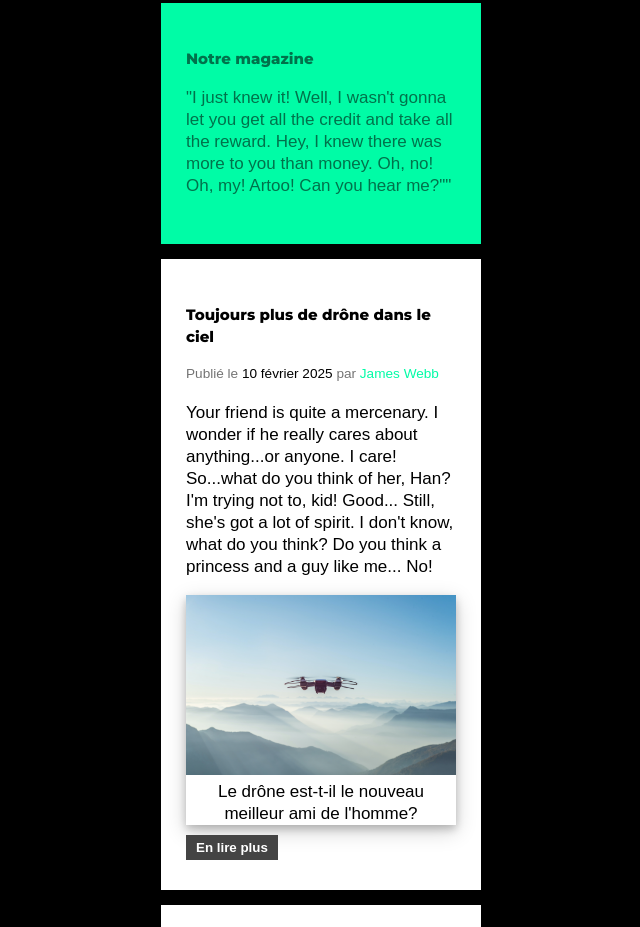
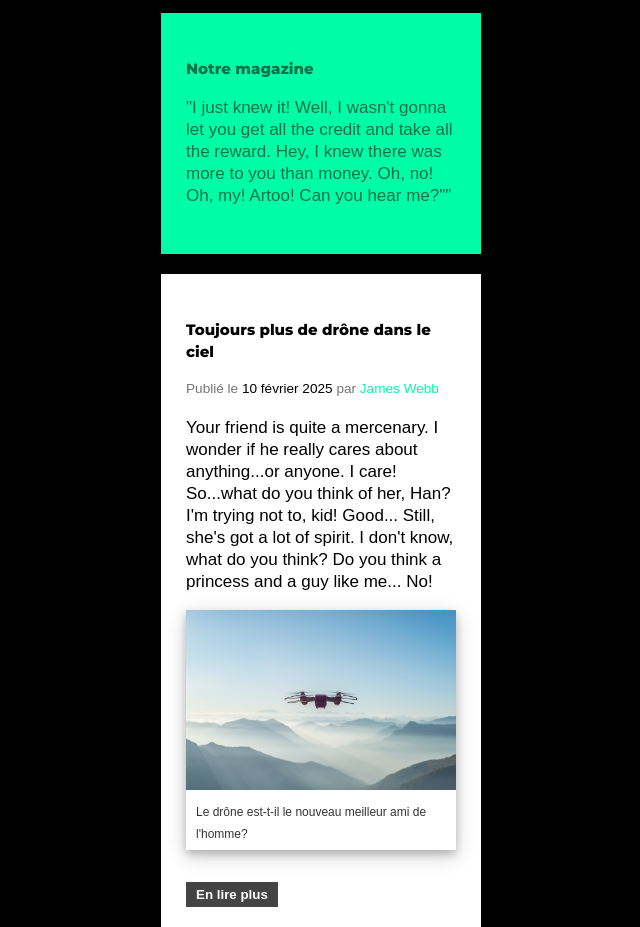
Before and after one commit to Liliaaouissaoui/14-techmag, a plain HTML site: page index.html in a window 1280 px wide. Shown: the part 213-1140 px from the top of the page, without its empty margins (319-959 px from the left). Drawn offline with Linux system fonts and the light colour scheme.

Commit message:
correction des marges et alignements

```diff
--- a/css/style.css
+++ b/css/style.css
@@ -61,8 +61,15 @@ button:hover {
 
 figure {
   margin: 0%;
-  margin-bottom: 10px;
-  box-shadow: 0 4px 8px 0 rgba(0, 0, 0, 0.2), 0 6px 20px 0 rgba(0, 0, 0, 0.19); text-align: center;
+  margin-bottom: 2rem;
+  box-shadow: 0 4px 8px 0 rgba(0, 0, 0, 0.2), 0 6px 20px 0 rgba(0, 0, 0, 0.19);
+}
+
+figcaption {
+  margin: 0;
+  font-size: 12px;
+  color: #333;
+  padding: 5px 10px;
 }
 
 .bgWhite {
@@ -98,8 +105,8 @@ figure {
 }
 
 .container {
-  margin-top: 15px;
-  margin-bottom: 15px;
+  margin-top: 20px;
+  margin-bottom: 20px;
 }
 
 .item {
```
